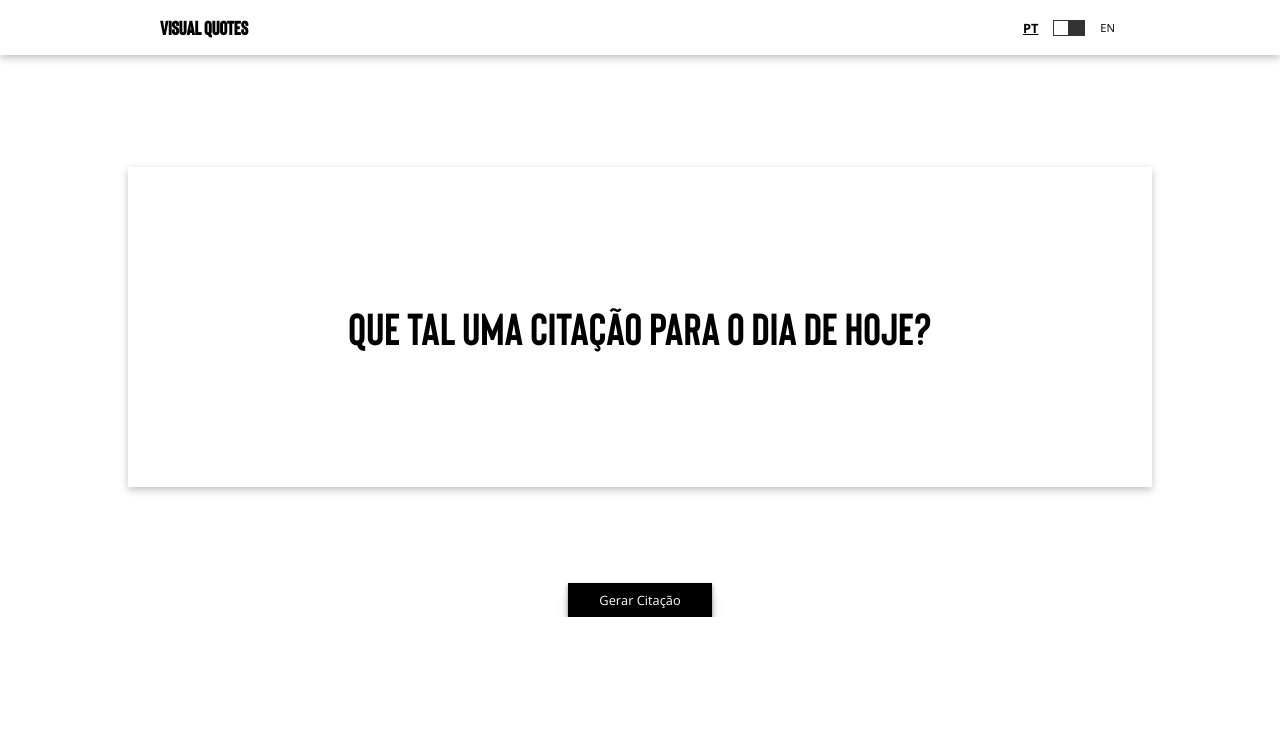
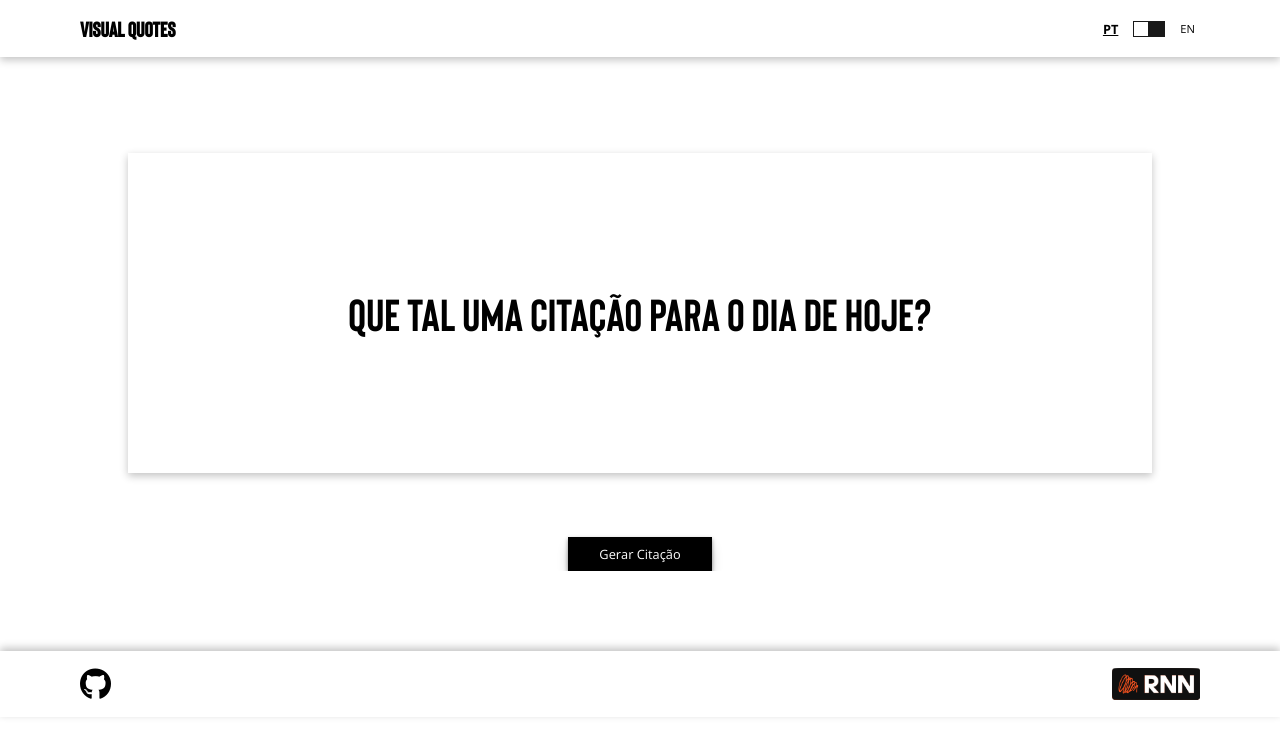
Before and after one commit to renanfochetto/angular-quotations, an Angular app: page / in a window 1280 px wide. Shown: the top 738 px of the page. Built offline with nearby package versions, Linux system fonts and the light colour scheme; no server answers.

Commit message:
"inclusão dos botões de interação e do rodapé"

```diff
--- a/src/app/components/frases/frases.component.css
+++ b/src/app/components/frases/frases.component.css
@@ -2,13 +2,13 @@
   display: flex;
   justify-content: space-between;
   background-color: rgba(255, 255, 255, 0.3);
-  padding: 0 10rem;
+  padding: 0 5rem;
   box-shadow: rgba(0, 0, 0, 0.24) 0px 3px 8px;
 }
 
 .logo {
   font-family: 'Bison', sans-serif;
-  font-size: 1.2rem;
+  font-size: 1.3rem;
   color: black;
   margin: 1rem 0;
   text-shadow:
@@ -27,17 +27,17 @@
   display: flex;
   align-items: center;
   cursor: pointer;
-  margin: 0 10px; /* Espaçamento entre os rótulos e o toggle */
+  margin: 0 10px;
 }
 
 .toggle-button input {
-  display: none; /* Esconde o checkbox */
+  display: none;
 }
 
 .slider {
   width: 2rem;
   height: 1rem;
-  background: rgba(0, 0, 0, 0.8);
+  background: rgba(0, 0, 0, 0.9);
   position: relative;
   transition: background 0.3s;
 }
@@ -54,7 +54,6 @@
   font-weight: bold;
   text-decoration: underline;
 }
-
 
 .slider:before {
   content: '';
@@ -80,6 +79,23 @@
   overflow: hidden;
 }
 
+.container-botoes {
+  display: flex;
+  justify-content: space-between;
+  align-items: center;
+  flex-direction: row;
+  width: 70%;
+  margin-top: 2rem;
+}
+
+.botoes {
+  display: flex;
+  justify-content: flex-start;
+  align-items: center;
+  gap: 0.8rem;
+  cursor: pointer;
+}
+
 .frase-container {
   background-color: rgba(255, 255, 255, 0.3);
   display: flex;
@@ -90,7 +106,7 @@
   width: 80vw;
   position: relative;
   box-shadow: rgba(0, 0, 0, 0.24) 0px 3px 8px;
-  margin-top: 7rem;
+  margin-top: 6rem;
 }
 
 .frase, .titulo {
@@ -112,7 +128,6 @@
   width: 75%;
   text-align: right;
   color: black;
-  margin-top: 2rem;
   letter-spacing: 0.1rem;
 }
 
@@ -133,11 +148,32 @@
   cursor: pointer;
   border: none;
   box-shadow: rgba(0, 0, 0, 0.4) 0px 2px 4px, rgba(0, 0, 0, 0.3) 0px 7px 13px -3px, rgba(0, 0, 0, 0.2) 0px -3px 0px inset;
-  margin-top: 6rem;
-  transition: transform 0.1s ease, box-shadow 0.1s ease; /* Adicione uma transição suave */
+  margin-top: 4rem;
+  transition: transform 0.1s ease, box-shadow 0.1s ease;
 }
 
 .button:active {
-  transform: translateY(2px); /* Move o botão para baixo */
-  box-shadow: rgba(0, 0, 0, 0.4) 0px 1px 2px, rgba(0, 0, 0, 0.3) 0px 3px 5px -2px; /* Diminui a sombra */
+  transform: translateY(2px);
+  box-shadow: rgba(0, 0, 0, 0.4) 0px 1px 2px, rgba(0, 0, 0, 0.3) 0px 3px 5px -2px;
 }
+
+footer {
+  display: flex;
+  justify-content: space-between;
+  align-items: center;
+  height: 3.5rem;
+  margin-top: 5rem;
+  background-color: rgba(255, 255, 255, 0.3);
+  padding: 0.3rem 5rem;
+  box-shadow: rgba(0, 0, 0, 0.24) 0px -3px 8px;
+}
+
+.logo-footer {
+  height: 2rem;
+}
+
+.fa-github {
+  color: black;
+  font-size: 2rem;
+  cursor: pointer;
+}
--- a/src/app/components/frases/frases.component.html
+++ b/src/app/components/frases/frases.component.html
@@ -18,7 +18,20 @@
       <i class="fa-solid fa-spinner fa-spin-pulse"></i>
     </div>
     <div *ngIf="fraseTraduzida && !isLoading" class="frase">"{{ fraseTraduzida }}"</div>
-    <div *ngIf="fraseTraduzida && !isLoading" class="autor">{{ autor }}</div>
+    <div *ngIf="fraseTraduzida && !isLoading" class="container-botoes">
+      <div class="botoes">
+        <i class="fa-solid fa-heart" *ngIf="isLiked" (click)="toggleLike()"></i>
+        <i class="fa-regular fa-heart" *ngIf="!isLiked" (click)="toggleLike()"></i>
+        <i class="fa-solid fa-copy" *ngIf="!copiado" (click)="copiarFrase()" ></i>
+        <i class="fa-solid fa-check" *ngIf="copiado"></i>
+        <i class="fa-solid fa-share" (click)="share()"></i>
+      </div>
+      <div class="autor">{{ autor }}</div>
+    </div>
   </div>
   <button (click)="gerarFraseDoDia()" class="button" role="button">{{ botaoTexto }}</button>
 </section>
+<footer class="footer">
+  <a href="https://github.com/renanfochetto" target="_blank" rel="noopener noreferrer"><i class="fa-brands fa-github"></i></a>
+  <img src="/assets/logo.png" alt="Logo" class="logo-footer">
+</footer>
--- a/src/app/components/frases/frases.component.ts
+++ b/src/app/components/frases/frases.component.ts
@@ -25,6 +25,8 @@ export class FrasesComponent {
   isLoading: boolean = false;
   titulo: string = 'Que tal uma citação para o dia de hoje?';
   botaoTexto: string = 'Gerar Citação';
+  isLiked: boolean = false;
+  copiado: boolean = false;
 
   constructor(
     private frasesService: FrasesService,
@@ -50,6 +52,27 @@ export class FrasesComponent {
     });
   }
 
+  toggleLike() {
+    this.isLiked = !this.isLiked; // Alterna entre curtido e não curtido
+  }
+
+  share() {
+    console.log('Compartilhar'); // Adicione a lógica de compartilhamento aqui, se desejar
+  }
+
+  copiarFrase() {
+    const frase = this.fraseTraduzida;
+
+    navigator.clipboard.writeText(frase).then(() => {
+      this.copiado = true;
+      setTimeout(() => {
+        this.copiado = false;
+      }, 500);
+    }).catch(err => {
+      console.error('Erro ao copiar a frase: ', err);
+    });
+  }
+
   traduzirFrase(texto: string): void {
     if(this.idiomaSelecionado === 'en') {
       this.fraseTraduzida = texto;
--- a/src/styles.css
+++ b/src/styles.css
@@ -13,5 +13,4 @@ body {
   height: 100vh;
   font-family: 'Bison', sans-serif;
   display: flex;
-  justify-content: center;
 }
```
Also changed, not shown: src/assets/logo.png (added), 1 other file (tests, documents, lock files or other folders).
